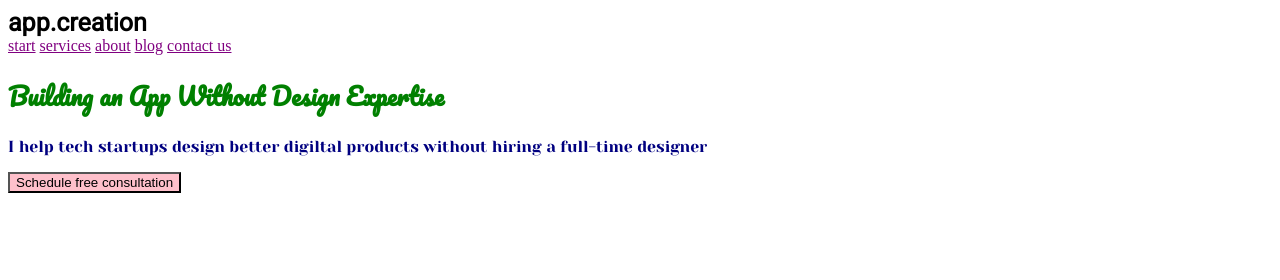
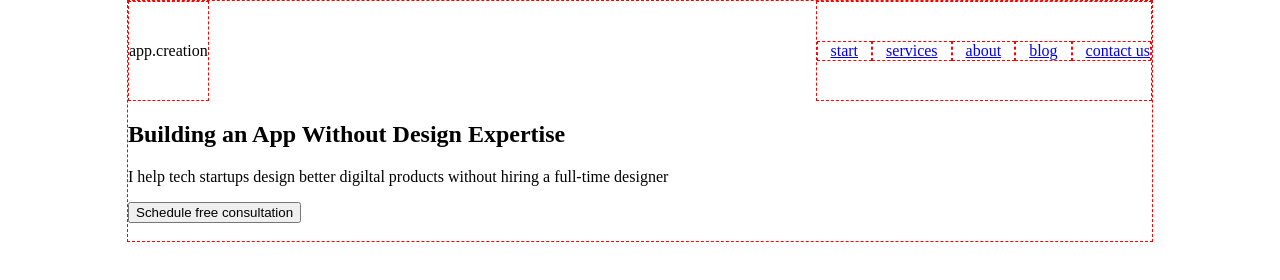
Before and after one commit to WebHeroSchool/planingDesk_Vera, a plain HTML site: page index.html in a window 1280 px wide. Drawn offline with Linux system fonts and the light colour scheme; a web font is replaced by a local one.

Commit message:
Обновлён style.css

```diff
--- a/style.css
+++ b/style.css
@@ -1,29 +1,31 @@
 /*css*/
+body {
+  margin: 0;
+}
+.wrapper {
+  margin: auto;
+  width: 80%;
+  border: dashed 1px red;
+}
+.header {
+  display:flex;
+  justify-content:space-between;
+}
+.logo, .menu {
+  display: inline-block;
+  border: dashed 1px red;
+}
 .logo {
-  font-family: 'Roboto', sans-serif;
-  font-weight: 900;
-  font-size: 25px;
-  color: black;
-}
-.main-content__title {
-  font-family: 'Pacifico', cursive;
-  color: green;
-}
-.main-content__description {
-  font-family: 'Yeseva One', cursive;
-  color: navy;
-}
-.menu__item {
-  color: purple;
-}
-.footer {
-  font-family: 'Roboto', sans-serif;
-  font-weight: 300;
-  color: black
-}
-.main-content__button {
-  background:pink;
-}
-.image-content__image {
-  margin:10%;
-}
+  padding: 40px 0;
+ }
+ .menu {
+   display: flex;
+   align-items: center;
+ }
+ .menu__item {
+   padding: 0 13px;
+   border: dashed 1px red;
+ }
+ .menu__item:last-child {
+   padding-right: 0;
+ }
```
